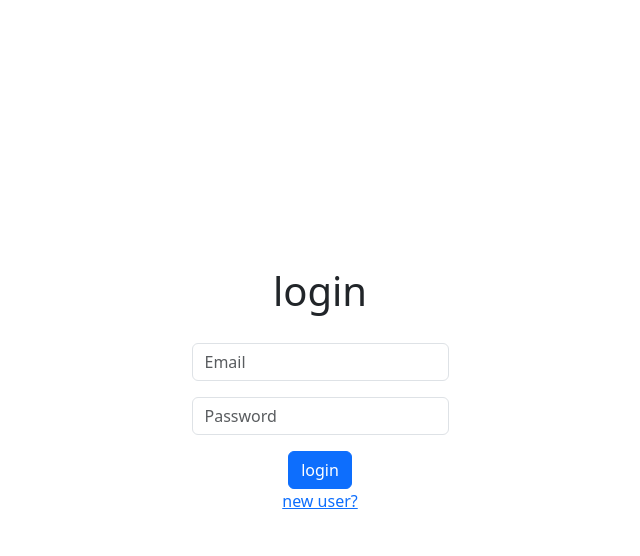
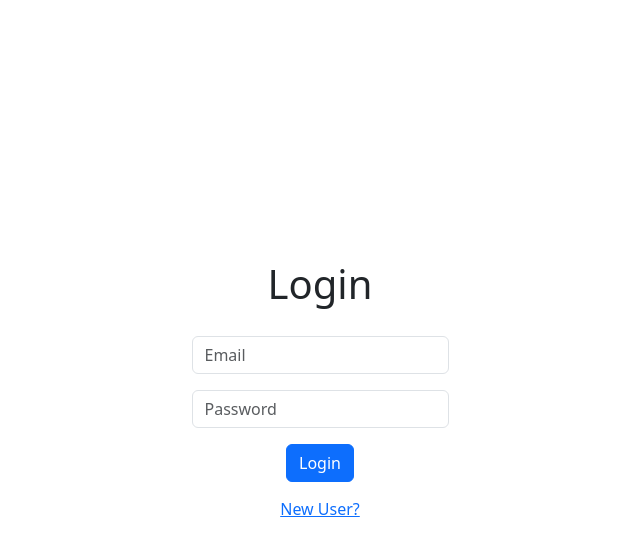
Before and after one commit to head-hunters/ReportGen, a Flask app: page /login in a window 1280 px wide. Shown: the top 556 px of the page, without its empty margins (320-960 px from the left). Run offline with Flask 3, Linux system fonts and the light colour scheme.

Commit message:
Polish-Login

```diff
--- a/templates/login.html
+++ b/templates/login.html
@@ -6,7 +6,7 @@ Login
 
 {%block content%}
 
-<h1>login</h1>
+<h1>Login</h1>
 <form method="POST">
     <div class="mb-3">
         <input type="email" placeholder="Email" name="email" value="{{email}}">
@@ -15,9 +15,10 @@ Login
         <input type="password" placeholder="Password" name="password" value="{{password}}">
     </div>
 
-    <button class="btn btn-primary" type="submit">login</button>
+    <button class="btn btn-primary" type="submit">Login</button>
 </form>
-<a href="/register">new user?</a>
+
+<a style="margin-top:15px;" href="/register">New User?</a>
 
 
 
```
